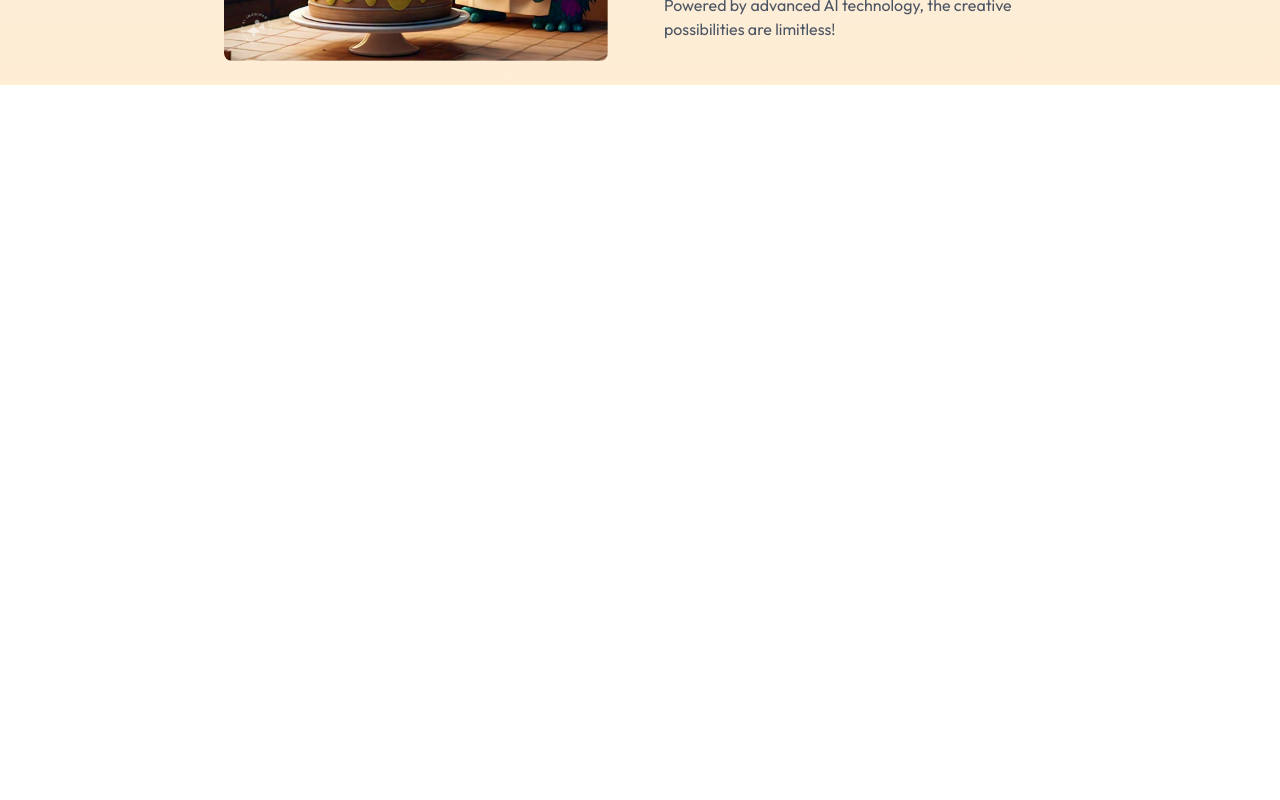
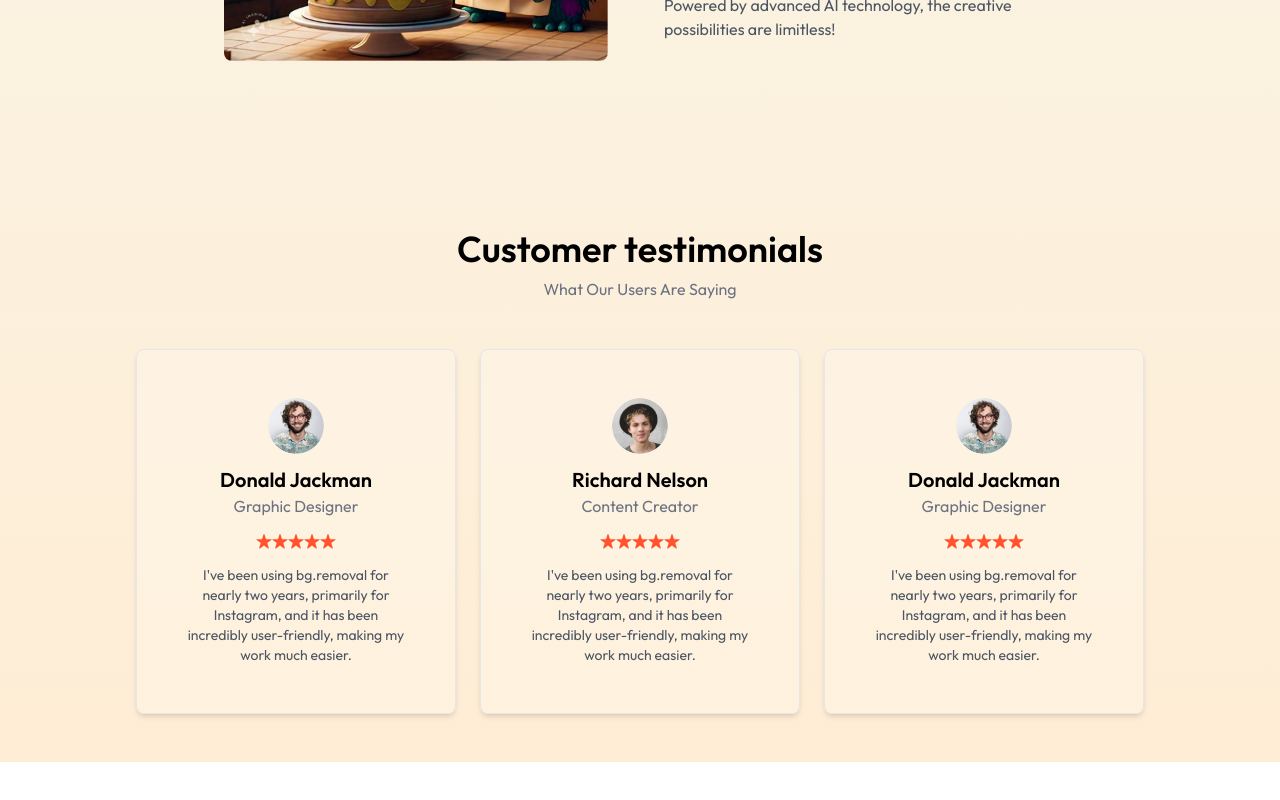
Before and after one commit to IsmaeilSaberi/imagify-ai-mern, a React (Vite) app in the folder client/: page / in a window 1280 px wide. Shown: the part 1775-2575 px from the top of the page. Before the commit the page ends 1956 px from the top, so only its background shows below. Built offline with nearby package versions, Linux system fonts and the light colour scheme.

Commit message:
testimonial section completed

```diff
--- /dev/null
+++ b/client/src/components/Testimonials.jsx
@@ -0,0 +1,43 @@
+import React from "react";
+import { assets, testimonialsData } from "../assets/assets";
+
+const Testimonials = () => {
+  return (
+    <div className="flex flex-col items-center justify-center my-20 py-12">
+      <h1 className="text-3xl sm:text-4xl font-semibold mb-2">
+        Customer testimonials
+      </h1>
+      <p className="text-gray-500 mb-12">What Our Users Are Saying</p>
+      <div className="flex flex-wrap gap-6">
+        {testimonialsData.map((testimonial, index) => (
+          <div
+            className="bg-white/20 p-12 rounded-lg shadow-md border w-80 m-auto cursor-pointer hover:scale-[1.02] transition-all"
+            key={index}
+          >
+            <div className="flex flex-col items-center">
+              <img
+                className="rounded-full w-14"
+                src={testimonial.image}
+                alt=""
+              />
+              <h2 className="text-xl font-semibold mt-3">{testimonial.name}</h2>
+              <p className="text-gray-500 mb-4">{testimonial.role}</p>
+              <div className="flex mb-4">
+                {Array(testimonial.stars)
+                  .fill()
+                  .map((item, index) => (
+                    <img key={index} src={assets.rating_star} alt="" />
+                  ))}
+              </div>
+              <p className="text-center text-sm text-gray-600">
+                {testimonial.text}
+              </p>
+            </div>
+          </div>
+        ))}
+      </div>
+    </div>
+  );
+};
+
+export default Testimonials;
--- a/client/src/pages/Home.jsx
+++ b/client/src/pages/Home.jsx
@@ -2,6 +2,7 @@
 import Header from "../components/Header";
 import Steps from "../components/Steps";
 import Description from "../components/Description";
+import Testimonials from "../components/Testimonials";
 
 const Home = () => {
   return (
@@ -9,6 +10,7 @@
       <Header />
       <Steps />
       <Description />
+      <Testimonials />
     </div>
   );
 };
```
